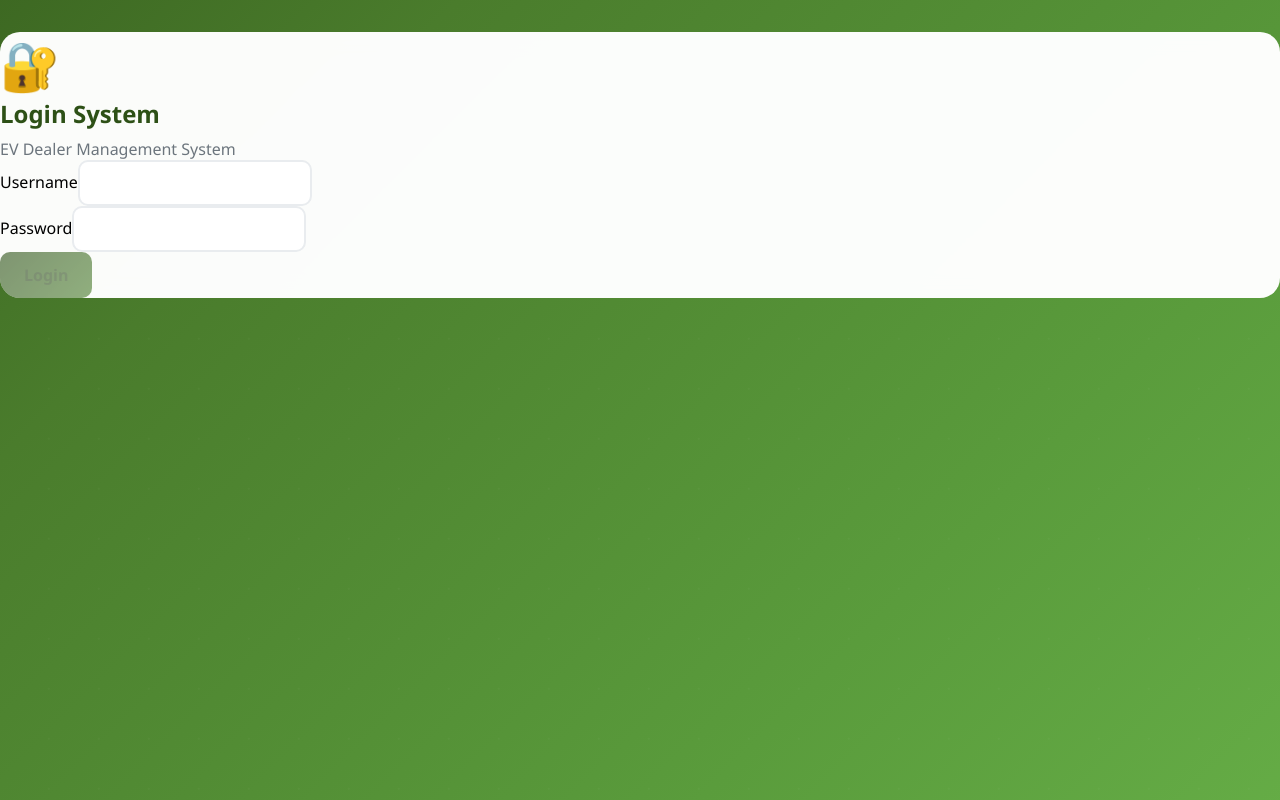
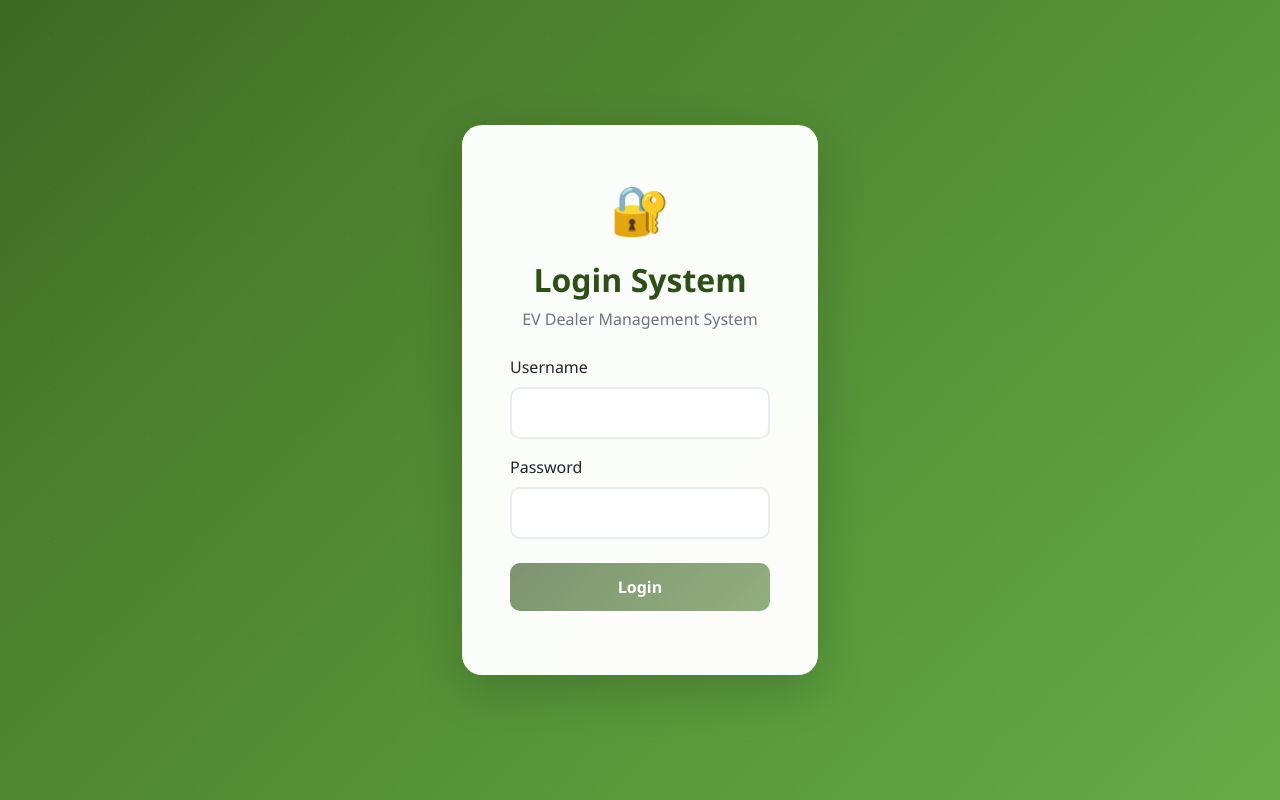
Before and after one commit to teadev2002/FE_SWP_EVDMS_FALL_2025, a React (Vite) app: page /login in a window 1280 px wide. Built offline with nearby package versions, Linux system fonts and the light colour scheme.

Commit message:
Fix Login, Navbar

```diff
--- a/src/api/apiClient.jsx
+++ b/src/api/apiClient.jsx
@@ -1,6 +1,6 @@
 import axios from "axios";
 
-const BASE_URL = "https://localhost:7269/api/";
+const BASE_URL = "http://localhost:5000/api/";
 
 // const BASE_URL =
 //   "https://68c67f69442c663bd0273020.mockapi.io";
--- a/src/components/dashboard/AdminDashboard.jsx
+++ b/src/components/dashboard/AdminDashboard.jsx
@@ -43,32 +43,30 @@ const items = [
 const AdminDashboard = () => {
   const [collapsed, setCollapsed] = useState(false);
   const {
-    // token: { colorBgContainer, borderRadiusLG },
-    token: { borderRadiusLG },
-
+    token: { colorBgContainer, borderRadiusLG },
   } = theme.useToken();
   return (
     <Layout style={{ minHeight: '100vh' }}>
-      <Sider width={250}  collapsible collapsed={collapsed} onCollapse={value => setCollapsed(value)}>
+      <Header style={{ padding: 0, background: '#001529', position: 'sticky', top: 0, zIndex: 1000 }}>
+        <DashboardHeader />
+      </Header>
+      <Layout>
+        <Sider width={250} collapsible collapsed={collapsed} onCollapse={value => setCollapsed(value)}>
           <div className="demo-logo-vertical" />
-        <h4 style={{color:"white",textAlign:"center", marginTop:"10px", marginBottom:"10px", fontWeight:"bold"}}>Dashboard</h4 >
+          <h4 style={{color:"white",textAlign:"center", marginTop:"10px", marginBottom:"10px", fontWeight:"bold"}}>Dashboard</h4>
           <Menu theme="dark" defaultSelectedKeys={['1']} mode="inline" items={items} />
         </Sider>
-      <Layout>
-        <Header style={{ padding: 0, background: '#001529' }}>
-          <DashboardHeader />
-        </Header>
-        <Content style={{ margin: '0 16px' }}>
-
+        <Layout style={{ padding: '0 16px' }}>
+          <Content style={{ margin: '16px 0' }}>
             <div
               style={{
                 padding: 0,
                 minHeight: 360,
-              background: 'colorBgContainer',
+                background: colorBgContainer,
                 borderRadius: borderRadiusLG,
               }}
             >
-          <Outlet  />
+              <Outlet />
             </div>
           </Content>
           <Footer style={{ textAlign: 'center' }}>
@@ -76,6 +74,7 @@ const AdminDashboard = () => {
           </Footer>
         </Layout>
       </Layout>
+    </Layout>
   );
 };
 export default AdminDashboard;
--- a/src/components/dashboard/index.jsx
+++ b/src/components/dashboard/index.jsx
@@ -16,7 +16,7 @@ function getItem(label, key, icon, children) {
     key,
     icon,
     children,
-    label: <Link to={key} style={{ color: '#fff',textDecoration: 'none'  }}>{label}</Link>, // Thêm style màu trắng
+    label: <Link to={key} style={{ color: '#fff',textDecoration: 'none'  }}>{label}</Link>,
   };
 }
 
@@ -50,17 +50,17 @@ const Dashboard = () => {
   } = theme.useToken();
   return (
     <Layout style={{ minHeight: '100vh' }}>
-      <Sider width={250}  collapsible collapsed={collapsed} onCollapse={value => setCollapsed(value)}>
+      <Header style={{ padding: 0, background: '#001529', position: 'sticky', top: 0, zIndex: 1000 }}>
+        <DashboardHeader />
+      </Header>
+      <Layout>
+        <Sider width={250} collapsible collapsed={collapsed} onCollapse={value => setCollapsed(value)}>
           <div className="demo-logo-vertical" />
-         <h4 style={{color:"white",textAlign:"center", marginTop:"10px", marginBottom:"10px", fontWeight:"bold"}}>Dealer</h4 >
+          <h4 style={{color:"white",textAlign:"center", marginTop:"10px", marginBottom:"10px", fontWeight:"bold"}}>Dealer</h4>
           <Menu theme="dark" defaultSelectedKeys={['1']} mode="inline" items={items} />
         </Sider>
-      <Layout>
-        <Header style={{ padding: 0, background: '#001529' }}>
-          <DashboardHeader />
-        </Header>
-        <Content style={{ margin: '0 16px' }}>
-
+        <Layout style={{ padding: '0 16px' }}>
+          <Content style={{ margin: '16px 0' }}>
             <div
               style={{
                 padding: 0,
@@ -69,7 +69,7 @@ const Dashboard = () => {
                 borderRadius: borderRadiusLG,
               }}
             >
-          <Outlet  />
+              <Outlet />
             </div>
           </Content>
           <Footer style={{ textAlign: 'center' }}>
@@ -77,6 +77,7 @@ const Dashboard = () => {
           </Footer>
         </Layout>
       </Layout>
+    </Layout>
   );
 };
 export default Dashboard;
--- a/src/index.css
+++ b/src/index.css
@@ -1,5 +1,10 @@
-*{
-    margin: 0;
-  padding: 0;
+*, *::before, *::after {
   box-sizing: border-box;
 }
+
+body {
+  margin: 0;
+  padding: 0;
+  -webkit-font-smoothing: antialiased;
+  -moz-osx-font-smoothing: grayscale;
+}
--- a/src/main.jsx
+++ b/src/main.jsx
@@ -1,5 +1,6 @@
 import { StrictMode } from 'react'
 import { createRoot } from 'react-dom/client'
+import 'bootstrap/dist/css/bootstrap.min.css'
 import App from './App.jsx'
 import './index.css'
 createRoot(document.getElementById('root')).render(
--- a/src/pages/Login.jsx
+++ b/src/pages/Login.jsx
@@ -13,7 +13,6 @@ const Login = () => {
   const handleSubmit = (e) => {
     e.preventDefault();
     if (username && password) {
-      // Mặc định login với role User, có thể thay đổi sau khi tích hợp backend
       login('User', username);
       navigate('/');
     }
@@ -22,8 +21,8 @@ const Login = () => {
   return (
     <div className="login-page">
       <Container>
-        <Row className="justify-content-center align-items-center min-vh-100">
-          <Col md={6} lg={5}>
+        <Row className="justify-content-center">
+          <Col md={6} lg={5} xl={4}>
             <Card className="login-card shadow-lg">
               <Card.Body className="p-5">
                 <div className="text-center mb-4">
--- a/src/styles/Login.scss
+++ b/src/styles/Login.scss
@@ -4,7 +4,9 @@
   background: linear-gradient(135deg, #1a3a0f 0%, #2d5016 25%, #4a7c2c 50%, #5a9c3c 75%, #6db84d 100%);
   background-size: 200% 200%;
   animation: gradientShift 15s ease infinite;
-  padding: 2rem 0;
+  display: flex;
+  align-items: center;
+  justify-content: center;
   position: relative;
   overflow: hidden;
 
```
Lines whose indentation alone changed are shown as unchanged.
